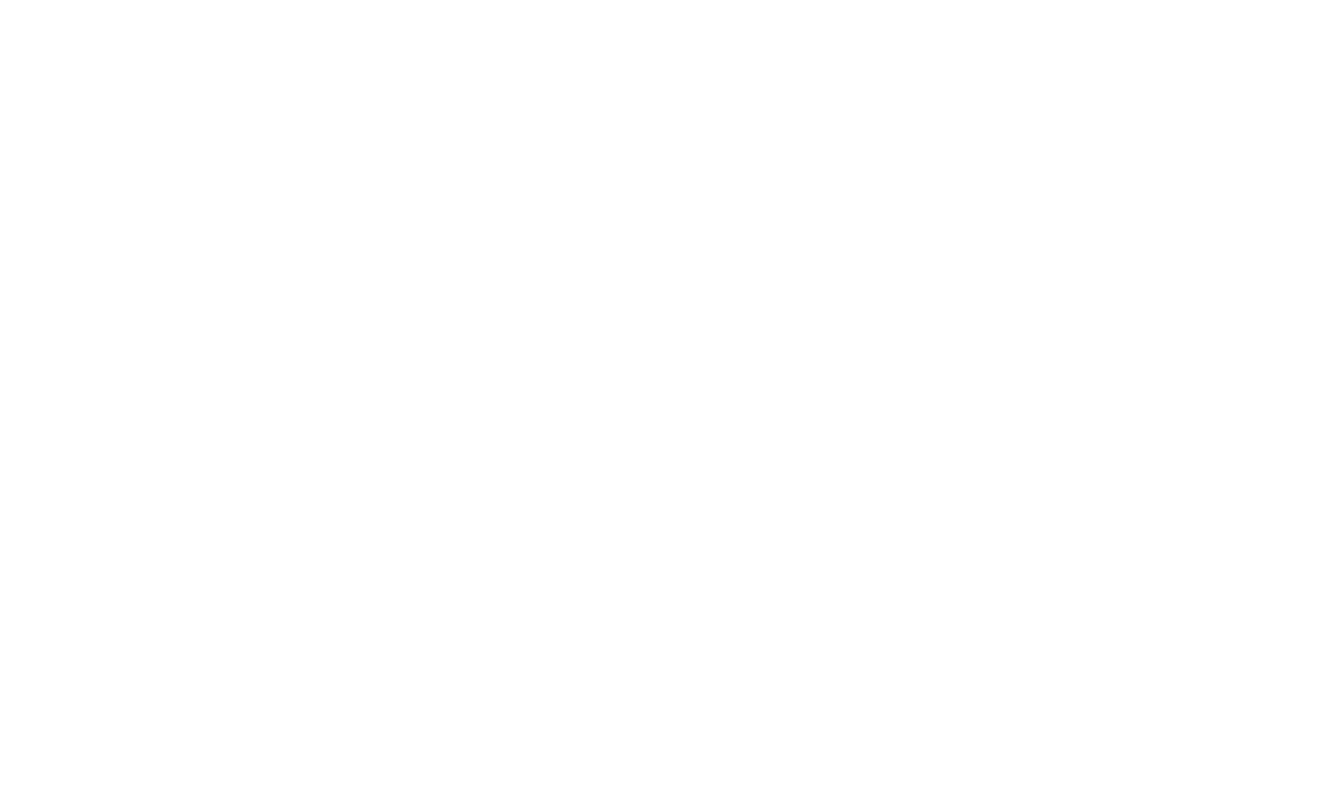
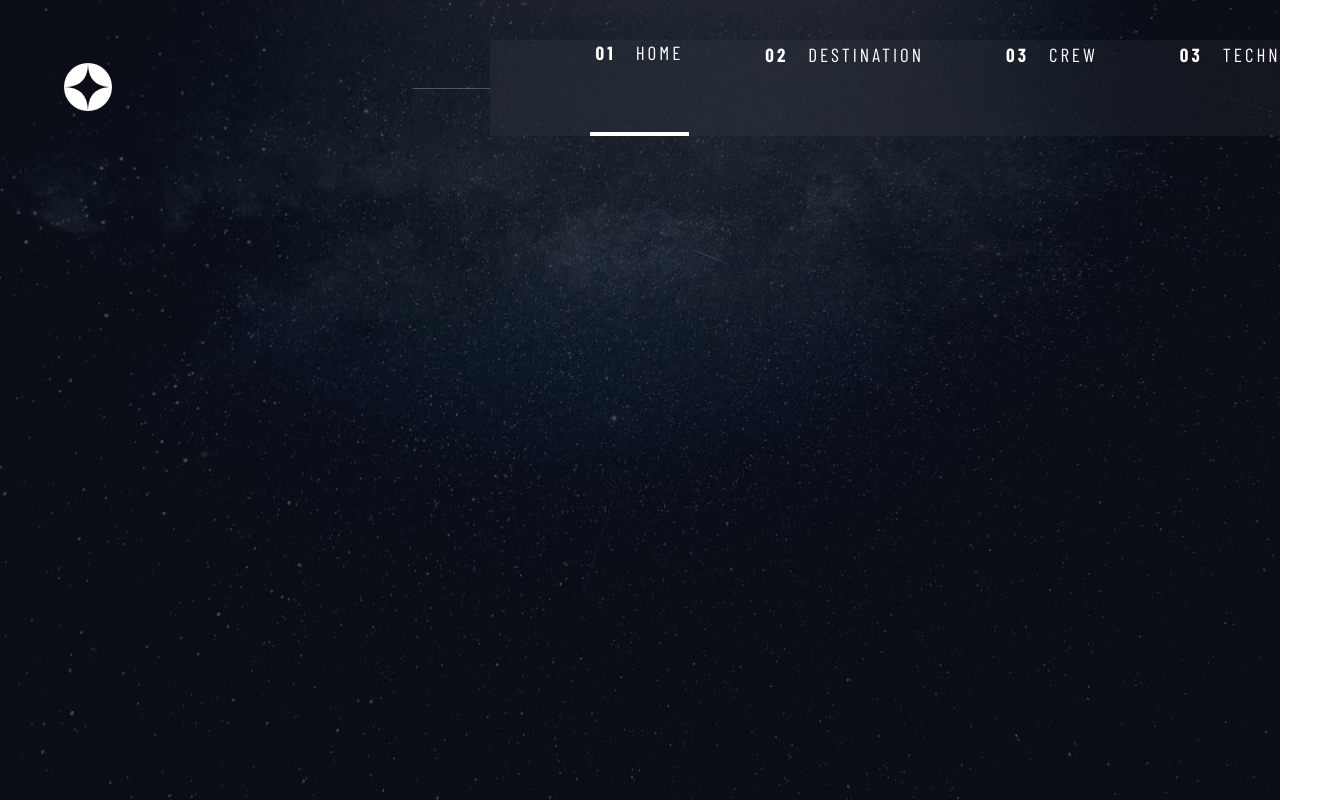
Before and after one commit to nicolasgabriiel/Space-Tourism, a Vue app: page /destination in a window 1280 px wide. Before the commit this address had no page. Shown: the whole page, 1343 px wide, since content can reach past the window. Built offline with nearby package versions, Linux system fonts and the light colour scheme; a web font is replaced by a local one.

Commit message:
FEAT: Adicionando a Destination Page as rotas

```diff
--- a/src/router/index.ts
+++ b/src/router/index.ts
@@ -1,11 +1,17 @@
 import { createRouter, createWebHistory, RouteRecordRaw } from 'vue-router'
 import Home from '../views/Home.vue'
+import Destination from '../views/Destination.vue'
 
 const routes: Array<RouteRecordRaw> = [
   {
     path: '/',
     name: 'home',
     component: Home
+  },
+  {
+    path: '/destination',
+    name: 'destination',
+    component: Destination
   },
   // {
   //    path: '/about',
--- a/src/views/Destination.vue
+++ b/src/views/Destination.vue
@@ -1,5 +1,8 @@
 <template>
-    <HeaderHome/>
+    <section class="background">
+        <HeaderHome/>
+    </section>
+
 </template>
 <script lang="ts">
 import { defineComponent } from 'vue';
@@ -13,3 +16,12 @@ export default defineComponent({
 
 })
 </script>
+
+<style scoped>
+.background{
+  width: 100%;
+  height: 100vh;
+  background-image: url(../assets/destination/background-destination-desktop.jpg);
+  background-size: cover;
+}
+</style>
```
